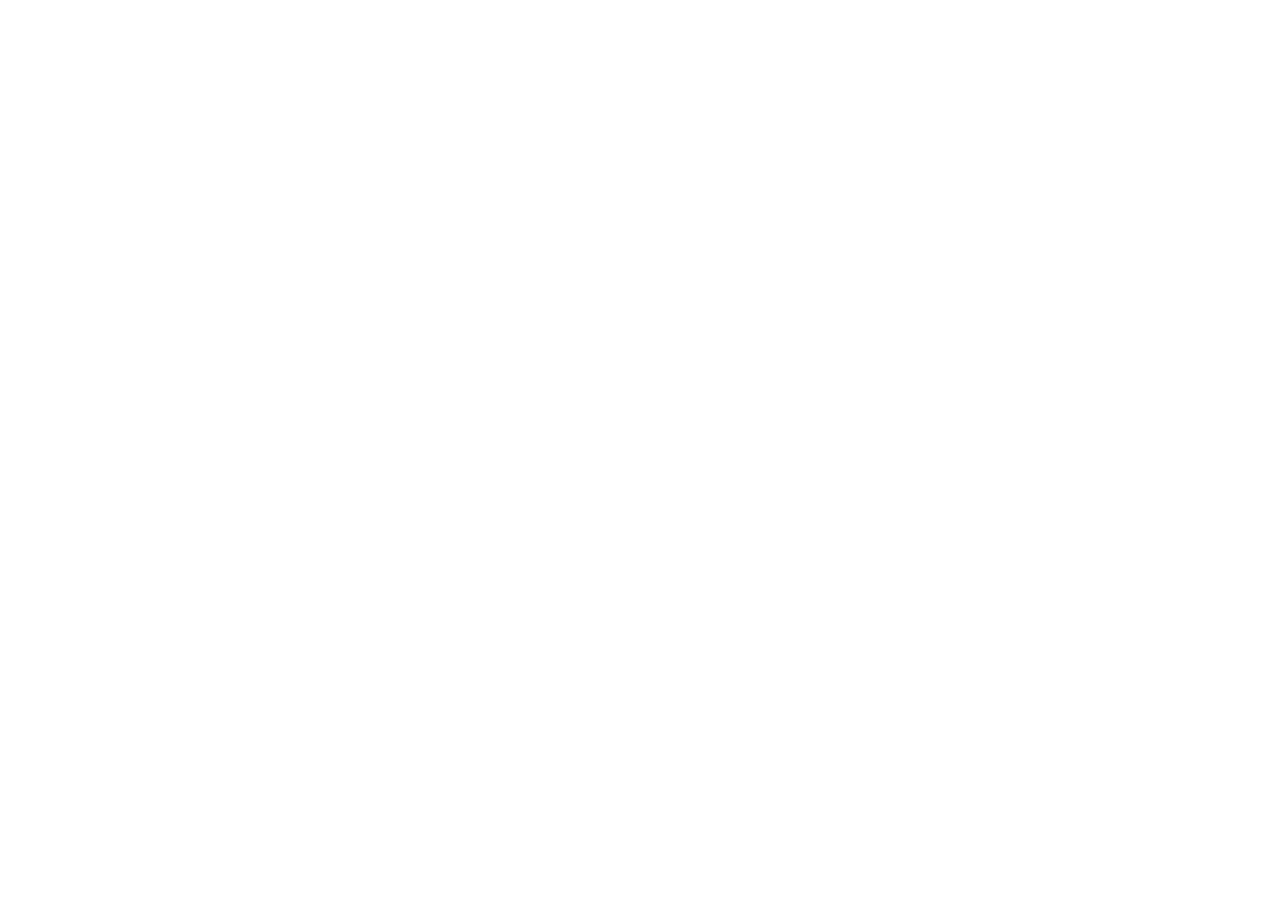
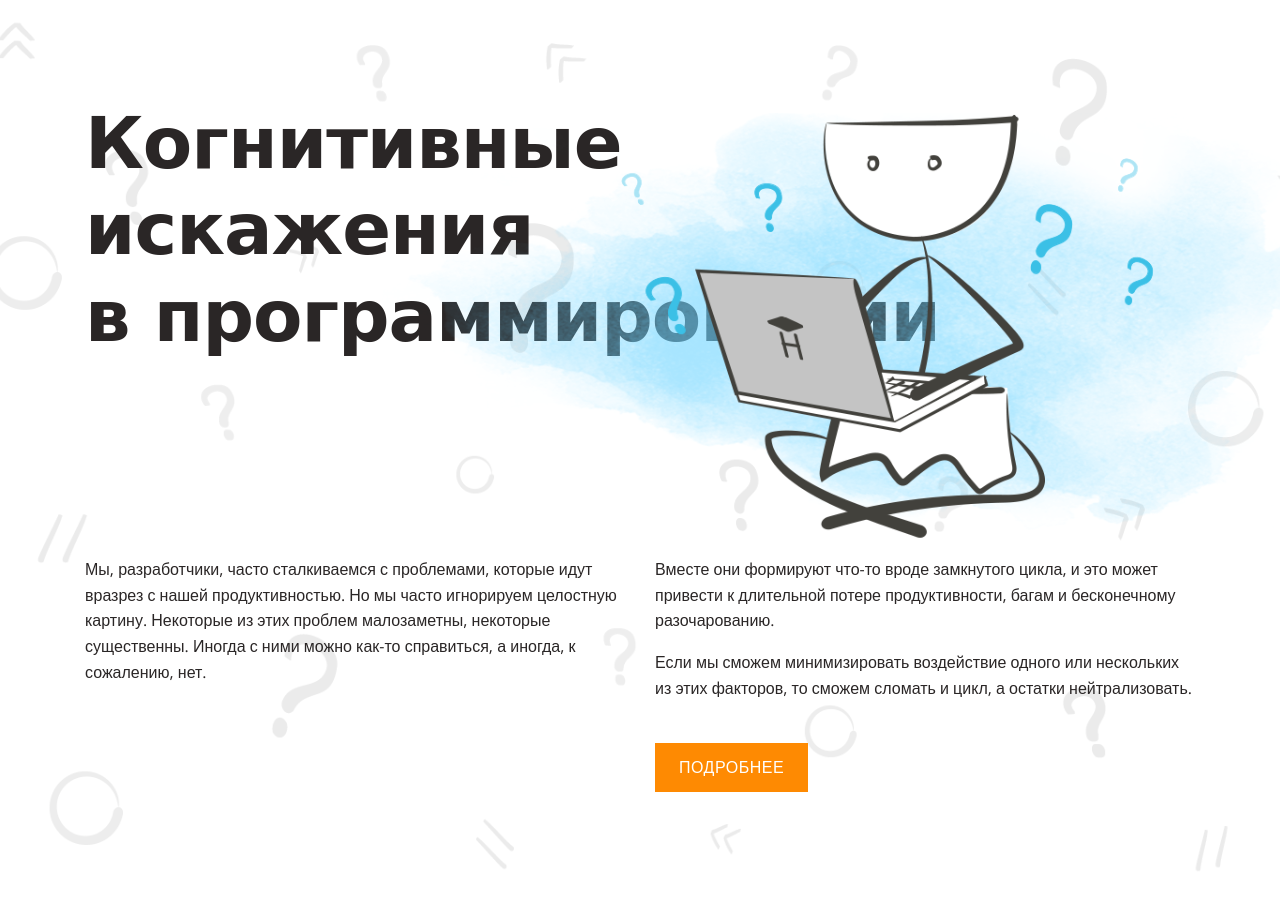
Before and after one commit to oltitov/layout-designer-project-lvl1, a website: page src/index.html in a window 1280 px wide. Before the commit the page ends 800 px from the top, so only its background shows below. Drawn offline with nearby package versions, Linux system fonts and the light colour scheme; a web font is replaced by a local one.

Commit message:
step 3: header

```diff
--- a/src/index.html
+++ b/src/index.html
@@ -9,7 +9,38 @@
     <link rel="stylesheet" href="styles/style.css">
 </head>
 <body>
-    <header class="content"></header>
+    <header class="header section-bg">
+        <div class="content">
+            <div class="header-block">
+                <h1 class="title title-level1">
+                    <span class="text-orange">Когнитивные<br />искажения</span>
+                    <br>
+                    в программировании
+                </h1>
+            </div>
+            <div class="column">
+                <p>Мы, разработчики, часто сталкиваемся с проблемами, которые идут вразрез с нашей продуктивностью. Но мы часто игнорируем
+                целостную картину. Некоторые из этих проблем малозаметны, некоторые существенны. Иногда с ними можно как-то справиться,
+                а иногда, к сожалению, нет.</p>
+                <br>
+                <br>
+                <br>
+                <br>
+
+                <p>
+                    Вместе они формируют что-то вроде замкнутого цикла, и это может привести к длительной потере продуктивности, багам и
+                    бесконечному разочарованию.
+                </p>
+                <p>
+                    Если мы сможем минимизировать воздействие одного или нескольких из этих факторов, то сможем сломать и цикл, а остатки
+                    нейтрализовать.
+                </p>
+                <br>
+
+                <a href="#" class="btn btn-link">Подробнее</a>
+            </div>
+        </div>
+    </header>
     <main></main>
     <footer class="content"></footer>
 </body>
--- a/src/styles/style.css
+++ b/src/styles/style.css
@@ -8,6 +8,7 @@
   --color-white-opacity: #d7ccc0;
   --color-light: #f5f4f0;
   --color-main: #fe8a02;
+  --color-main-hover: #ea7600;
   --color-main-dark: #42413c;
   --color-dark: #2a2626;
   --color-dark-opacity: #908d8b;
@@ -20,14 +21,19 @@ body {
   margin: 0;
   padding: 0;
 
+  color: var(--color-dark);
+  font-size: 16px;
   font-family: var(--default-font);
-  font-size: 16px;
   line-height: 1.6em;
-  color: var(--color-dark);
 }
 
 .title {
+  margin: 0;
+  padding: 0;
+
+  font-family: var(--title-font);
   line-height: 1.2em;
+  letter-spacing: -1px;
 }
 
 .title-level1 {
@@ -45,8 +51,83 @@ body {
 .content {
   position: relative;
 
-  max-width: 1100px;
+  max-width: 1110px;
 
   margin: 0 auto;
   padding: 100px 0;
 }
+
+.section-bg {
+  position: relative;
+}
+
+.section-bg::before {
+  position: absolute;
+  top: 0;
+  left: 0;
+
+  width: 100%;
+  height: 100%;
+
+  background: url('../images/background.png') no-repeat center center/cover;
+
+  opacity: 0.1;
+
+  content: '';
+}
+
+.column {
+  column-count: 2;
+  column-gap: 30px;
+  column-width: 540px;
+}
+
+.column p {
+  margin-top: 0;
+}
+
+.btn {
+  display: inline-block;
+
+  background: var(--color-main);
+
+  border: none;
+
+  transition: background 0.5s;
+}
+
+.btn:hover {
+  background: var(--color-main-hover);
+}
+
+.btn-link {
+  padding: 12px 24px;
+
+  color: var(--color-white);
+  letter-spacing: 0.5px;
+  text-transform: uppercase;
+  text-decoration: none;
+}
+
+.header {
+  overflow: hidden;
+}
+
+.header-block {
+  position: relative;
+
+  padding-bottom: 198px;
+}
+
+.header-block::before {
+  position: absolute;
+  top: -47px;
+  right: -270px;
+
+  width: 1083px;
+  height: 525px;
+
+  background: url('../images/main.png') no-repeat top right/auto 100%;
+
+  content: '';
+}
```
Also changed, not shown: src/images/background.png (added), src/images/main.png (added).
